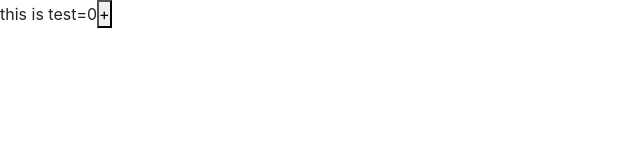
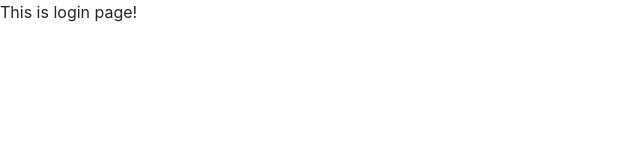
Before and after one commit to HussainShafayet/practise-react, a React (Create React App) app: page / in a window 1280 px wide. Shown: the top 160 px of the page, without its empty margins (0-640 px from the left). Built offline with nearby package versions, Linux system fonts and the light colour scheme.

Commit message:
conditional rendering

```diff
--- a/src/App.js
+++ b/src/App.js
@@ -7,6 +7,7 @@
 import Arrow from './components/Arrow_function'
 import Counters from './components/counters'
 import Test from './components/test'
+import Index from './components/conditional-template/index';
 
 
 function App() {
@@ -24,7 +25,7 @@
       <div>{items}</div>
       <div><Arrow/></div> */}
       <div>
-        <Test />
+        <Index />
       </div>
 
     </div>
--- /dev/null
+++ b/src/components/conditional-template/home.js
@@ -0,0 +1,11 @@
+import React ,{Component} from "react";
+
+export default class Home extends Component{
+    render() {
+        return (
+            <div>
+                This is home page!
+            </div>
+        );
+    }
+}
--- /dev/null
+++ b/src/components/conditional-template/index.js
@@ -0,0 +1,41 @@
+import React, { Component } from 'react'
+import Home from './home'
+import Login from './login'
+
+export default class Index extends Component {
+    constructor(props) {
+        super(props)
+
+        this.state = {
+            isLoggedIn:false
+        }
+    }
+
+    render() {
+        const {isLoggedIn}=this.state;
+        // if(isLoggedIn){
+        //     return (
+        //         <div>
+        //             <Home />
+        //         </div>
+        //     )
+        // }else{
+        //         return(
+        //             <div>
+        //                 <Login />
+        //             </div>
+        //         )
+        //     }
+        // let element;
+        // if(isLoggedIn){
+        //     element = <Home />
+        // }else{
+        //     element=<Login />
+        // }
+        return(
+            <div>
+                {isLoggedIn? <Home /> : <Login />}
+            </div>
+        )
+    }
+}
--- /dev/null
+++ b/src/components/conditional-template/login.js
@@ -0,0 +1,11 @@
+import React, {Component} from 'react'
+
+export default class Login extends Component{
+    render(){
+        return(
+            <div>
+                This is login page!
+            </div>
+        )
+    }
+}
```
